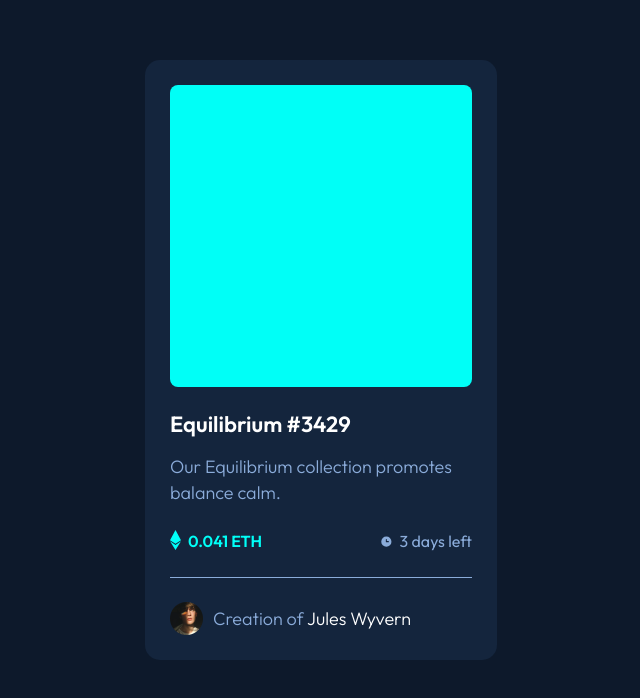
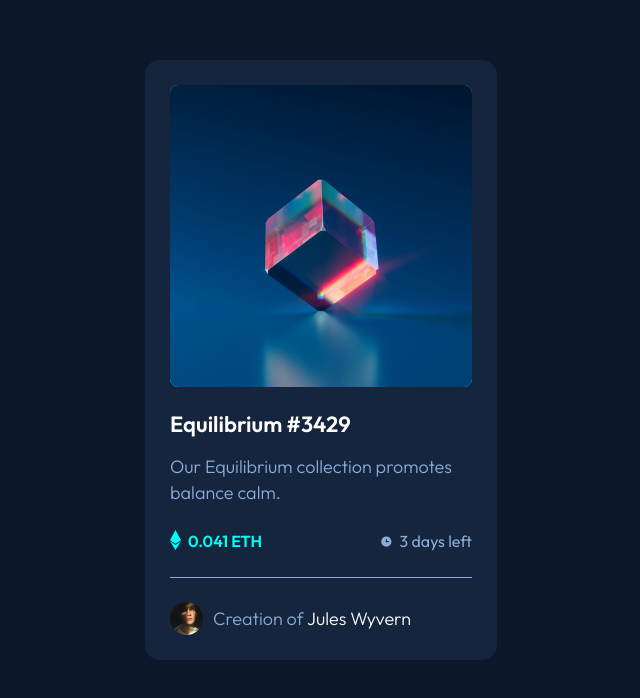
Before and after one commit to arnameti/fem--nft-preview-card-component_n, a website: page index.html in a window 1280 px wide. Shown: the part 102-800 px from the top of the page, without its empty margins (319-959 px from the left). Drawn offline with Linux system fonts and the light colour scheme; the site is published under a folder, as on GitHub Pages, so addresses that start at the root find nothing.

Commit message:
fixing path to card-img

```diff
--- a/app/scss/layout/_card.scss
+++ b/app/scss/layout/_card.scss
@@ -36,7 +36,7 @@
     height: 100%;
     transition: all 0.2s linear;
 
-    background-image: url("/images/image-equilibrium.jpg");
+    background-image: url("../images/image-equilibrium.jpg");
     background-repeat: no-repeat;
     background-size: cover;
     background-position: center;
```
Also changed, not shown: dist/style.css, 1 other file.
